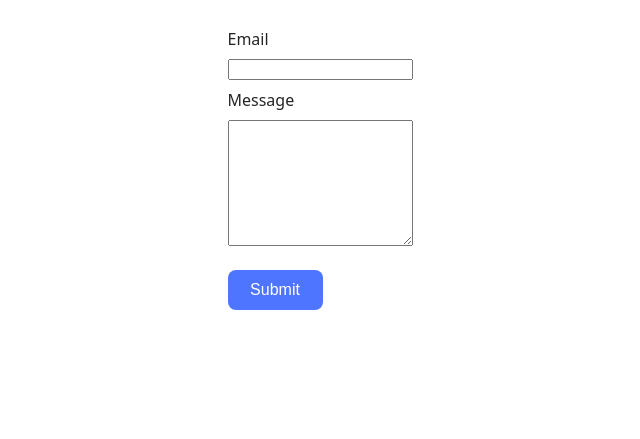
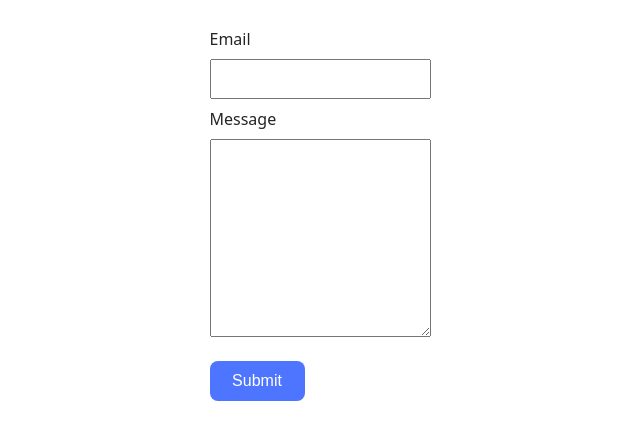
Before and after one commit to Kubyshkina-T/goit-js-hw-09, a website built with Vite: page src/2-form.html in a window 1280 px wide. Shown: the part 137-576 px from the top of the page, without its empty margins (320-960 px from the left). Built offline with nearby package versions, Linux system fonts and the light colour scheme.

Commit message:
upload 2 pages

```diff
--- a/src/css/styles.css
+++ b/src/css/styles.css
@@ -94,6 +94,12 @@
     width: 100%;
     box-sizing: border-box;
     resize: vertical;
+    font-size: 16px;
+    line-height: 24px;
+  }
+  .form-field input{
+    height: 40px;
+    max-width: 360px;
   }
   .form-container {
     display: flex;
```
